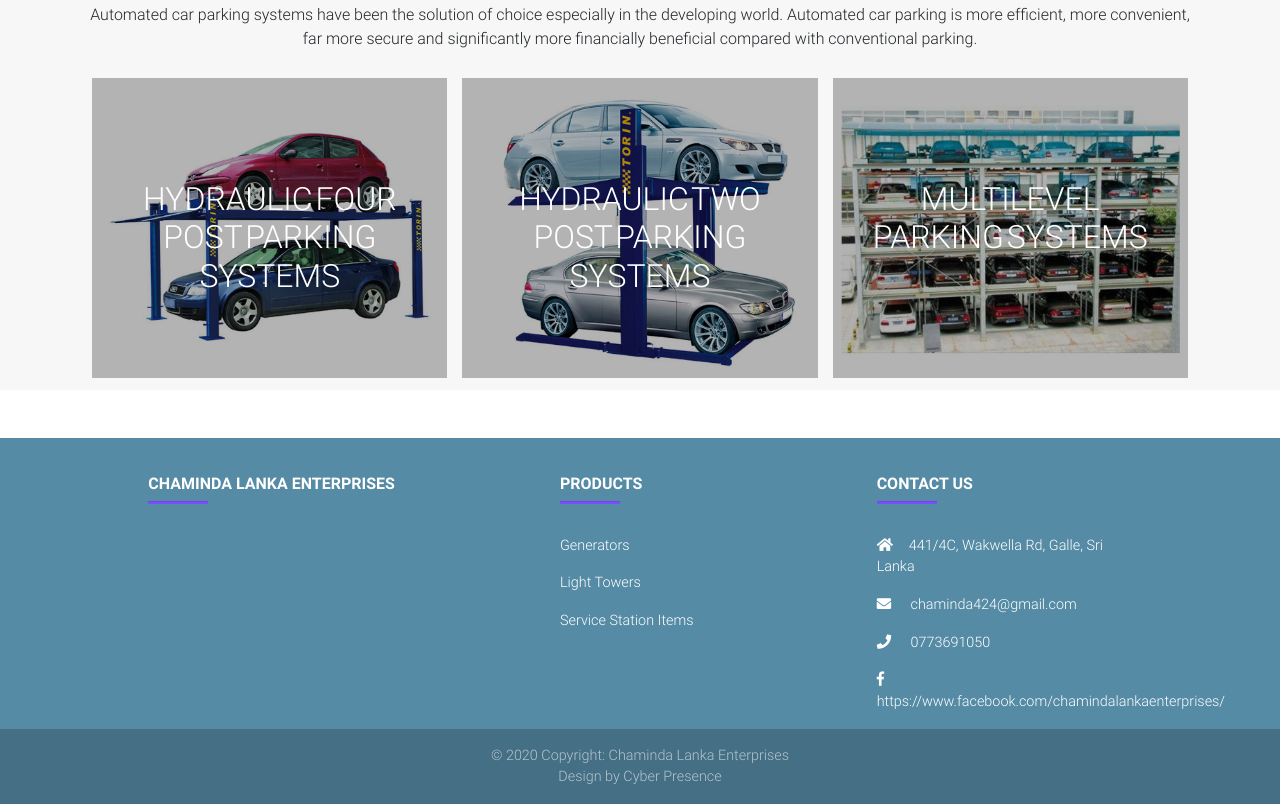
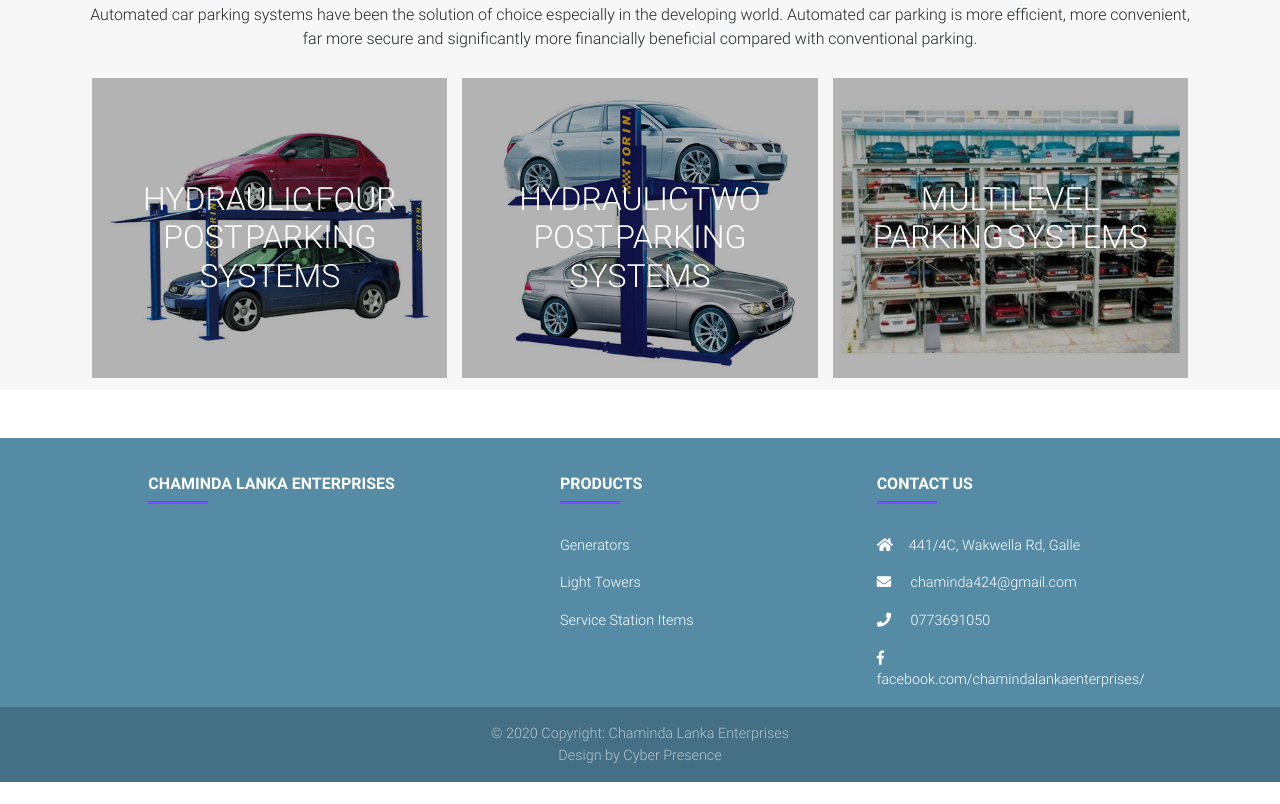
Before and after one commit to pasanMadushan/chamindalankaenterprises, a plain HTML site: page servicestat.html in a window 1280 px wide. Shown: the part 1671-2475 px from the top of the page. After the commit the page ends 2453 px from the top, so only its background shows below. Drawn offline with Linux system fonts and the light colour scheme.

Commit message:
Update servicestat.html

```diff
--- a/servicestat.html
+++ b/servicestat.html
@@ -552,14 +552,14 @@
           <h6 class="text-uppercase font-weight-bold">Contact Us</h6>
           <hr class="deep-purple accent-2 mb-4 mt-0 d-inline-block mx-auto" style="width: 60px;">
           <p>
-            <i class="fas fa-home mr-3"></i>441/4C, Wakwella Rd, Galle, Sri Lanka</p>
+            <i class="fas fa-home mr-3"></i>441/4C, Wakwella Rd, Galle</p>
           <p>
             <i class="fas fa-envelope mr-3"></i> chaminda424@gmail.com</p>
           <p>
             <i class="fas fa-phone mr-3"></i> 0773691050</p>
           <p>
             <a class="fb-ic">
-            <i class="fab fa-facebook-f mr-3"></i> https://www.facebook.com/chamindalankaenterprises/</a></p>
+            <i class="fab fa-facebook-f mr-3"></i> facebook.com/chamindalankaenterprises/</a></p>
 
 
 
```
